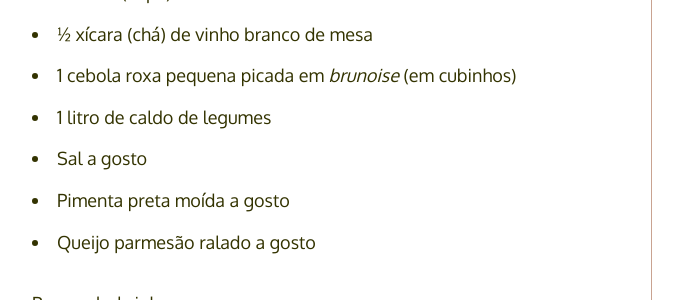
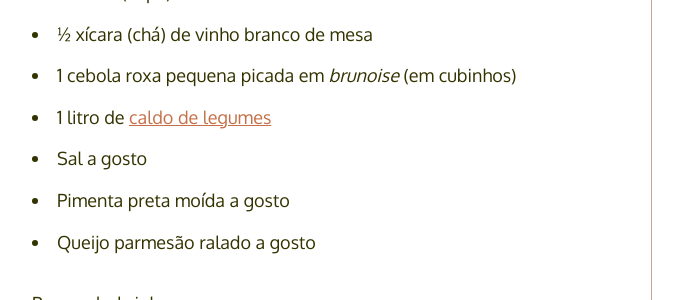
Before and after one commit to PaneladePau/paneladepau-jekyll-blog, a Jekyll site: the page built from _posts/2016-08-07-risoto-de-abobrinha.md, in a window 1280 px wide and 900 px high, scrolled down 901 px. Shown: the part 154-454 px from the top of the window, without its empty margins (138-821 px from the left). Built offline with Jekyll 4.4.1, drawn with Linux system fonts in a browser that asks for light colours; nearby versions of some CDN libraries; some web fonts are replaced; some of the changed lines change nothing that is shown.

Commit message:
“update”

```diff
--- a/_posts/2016-08-07-risoto-de-abobrinha.md
+++ b/_posts/2016-08-07-risoto-de-abobrinha.md
@@ -15,7 +15,7 @@
 [este é um texto com link](https://www.enderecodolink.com)
 {% endcomment %}
 
-Não há nada como fazer risoto para deixar uma refeição [especial](http://paneladepau.com.br/risoto-de-bacalhau/).
+Não há nada como fazer risoto para deixar uma refeição [especial](http://paneladepau.com.br/tags/especiais/).
 
 Um [risoto](http://paneladepau.com.br/risoto-de-bacalhau/) cremoso e fácil para você testar em casa é a dica de hoje: risoto de abobrinha. Uma opção vegetariana, leve e saborosa, que só precisa de uma meia hora de panela e atenção com o passo a passo, que é bem simples, mas tem seus segredinhos.
 
@@ -30,7 +30,7 @@
 * 1 colher (sopa) de azeite de oliva
 * ½ xícara (chá) de vinho branco de mesa
 * 1 cebola roxa pequena picada em *brunoise* (em cubinhos)
-* 1 litro de caldo de legumes
+* 1 litro de [caldo de legumes](http://paneladepau.com.br/caldo-de-legumes-caseiro/)
 * Sal a gosto
 * Pimenta preta moída a gosto
 * Queijo parmesão ralado a gosto
```
